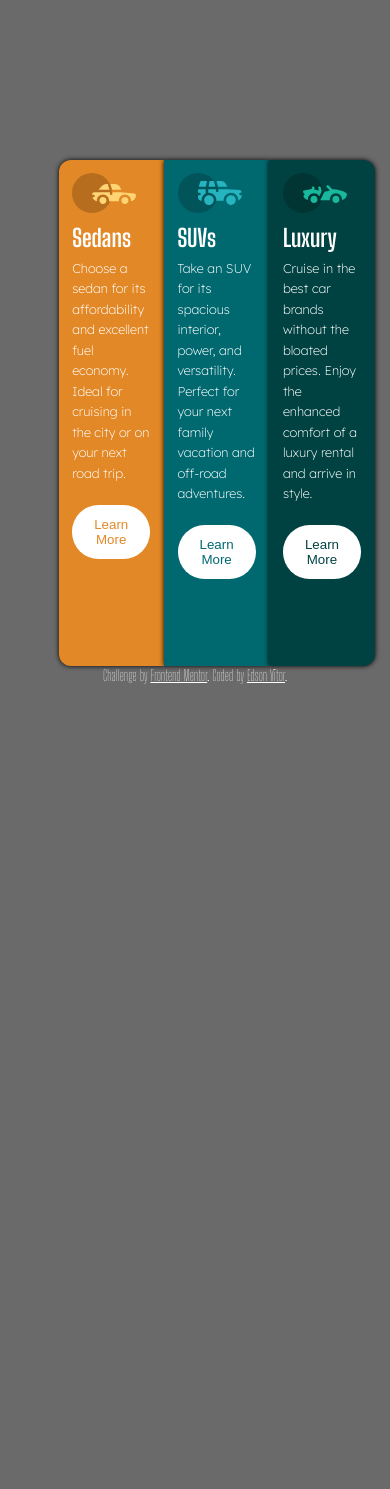
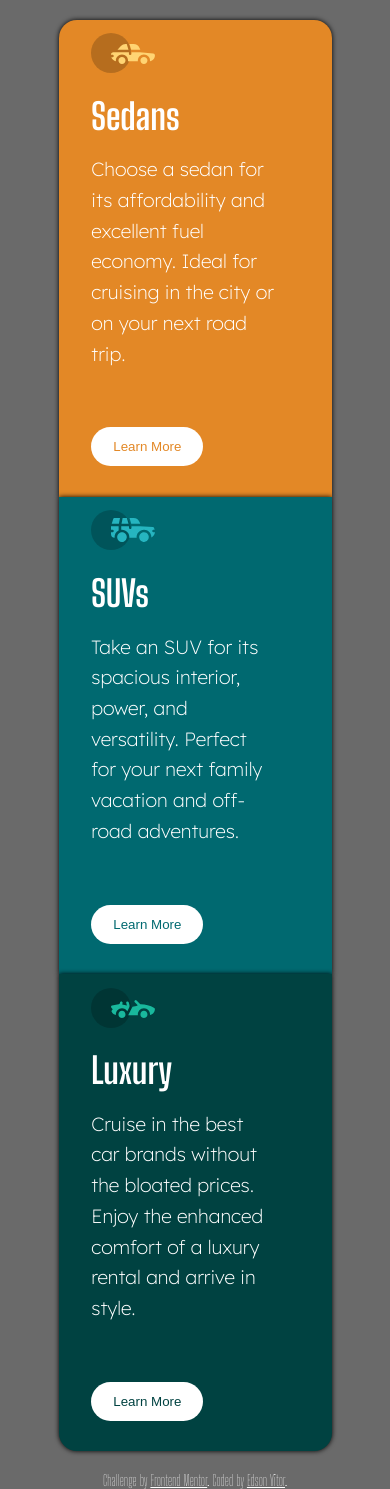
Before and after one commit to edsonvit0r/frontendmentor, a PHP site: page / in a window 390 px wide. Before the commit the page ends 684 px from the top, so only its background shows below. Run offline with PHP 8.4, Linux system fonts and the light colour scheme.

Commit message:
Adicionando CSS responsivo

```diff
--- a/3-column-preview-card-component/style.css
+++ b/3-column-preview-card-component/style.css
@@ -12,6 +12,7 @@
     box-sizing: border-box;
 }
 
+
 body {
     color: #fff;
     display: flex;
@@ -25,10 +26,10 @@ body {
 }
 
 section {
+    display: flex;
     max-width: 70vw;
     border-radius: 8em;
-    display: flex;
-    height: 60vh;
+
 }
 
 section > div {
@@ -73,7 +74,6 @@ section div.suvs > button {
 
 section div.luxury {
     background-color: hsl(179, 100%, 13%);
-    border-radius: 0 0 .75em .75em;
     border-radius: 0 .75em .75em 0;
 }
 
@@ -109,6 +109,39 @@ div.sedans img, div.suvs img, div.luxury img {
 }
 
 
-
 .attribution { font-size: 15px; text-align: center; }
 .attribution a { color: hsl(0, 0%, 100%); }
+
+
+@media only screen and (max-width: 768px) {
+
+    body {
+        height: auto;
+        font-size: 1.5em;
+    }
+
+    section {
+        flex-direction: column;
+        max-height: auto;
+        margin: 5% 10%;
+    }
+
+    section > div {
+        padding: 5% 12%;
+    }
+
+    section > div > p {
+        padding-right: 12%;
+    }
+
+    section div.sedans {
+        background-color: hsl(31, 77%, 52%);
+        border-radius: .75em .75em 0 0;
+    }
+
+    section div.luxury {
+        border-radius: 0 0 .75em .75em;
+    }
+
+
+}
```
